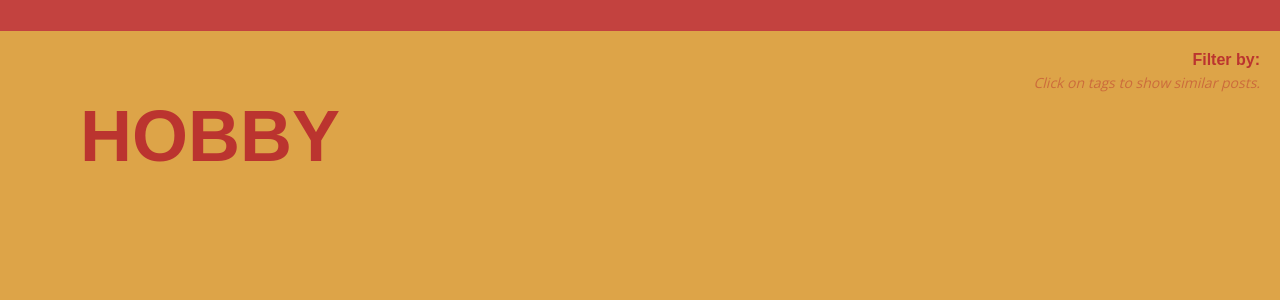
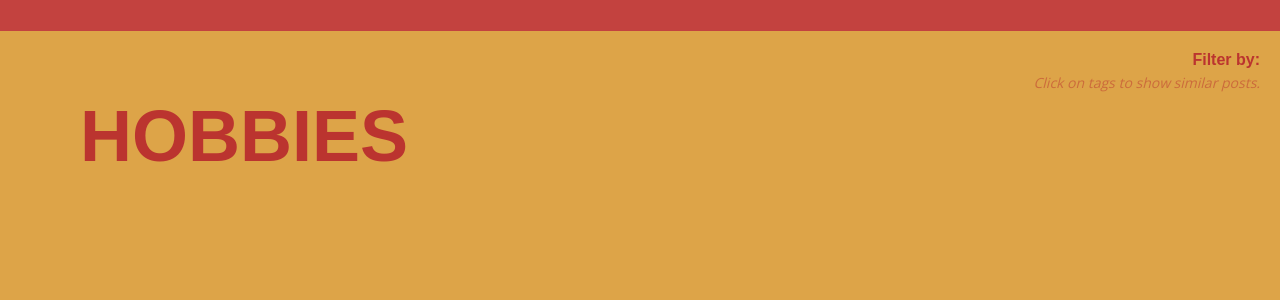
Before and after one commit to amy-lei/gALLery, a Flask app: page / in a window 1280 px wide. Shown: the part 2369-2669 px from the top of the page. Run offline with Flask 2, Linux system fonts and the light colour scheme; a database or web service that is not in the repository returns one stand-in record (values such as "Sample title"); some web fonts are replaced.

Commit message:
Rename to hobbies and give it a color

```diff
--- a/app.py
+++ b/app.py
@@ -22,7 +22,7 @@ def index():
     posts = {
         "shows": list(jsonify_list(shows, 'shows')),
         "music": list(jsonify_list(music, 'music')),
-        "hobby": list(jsonify_list(hobby, 'hobby'))
+        "hobbies": list(jsonify_list(hobby, 'hobbies'))
     }
     return render_template('gallery.html', posts=posts)
 
--- a/static/style.css
+++ b/static/style.css
@@ -141,7 +141,7 @@ section h1 {
     color: var(--music-font-color);
 }
 
-#hobby-section {
+#hobbies-section {
     background-color: var(--hobby-background-color);
     color: var(--hobby-font-color);
 }
```
